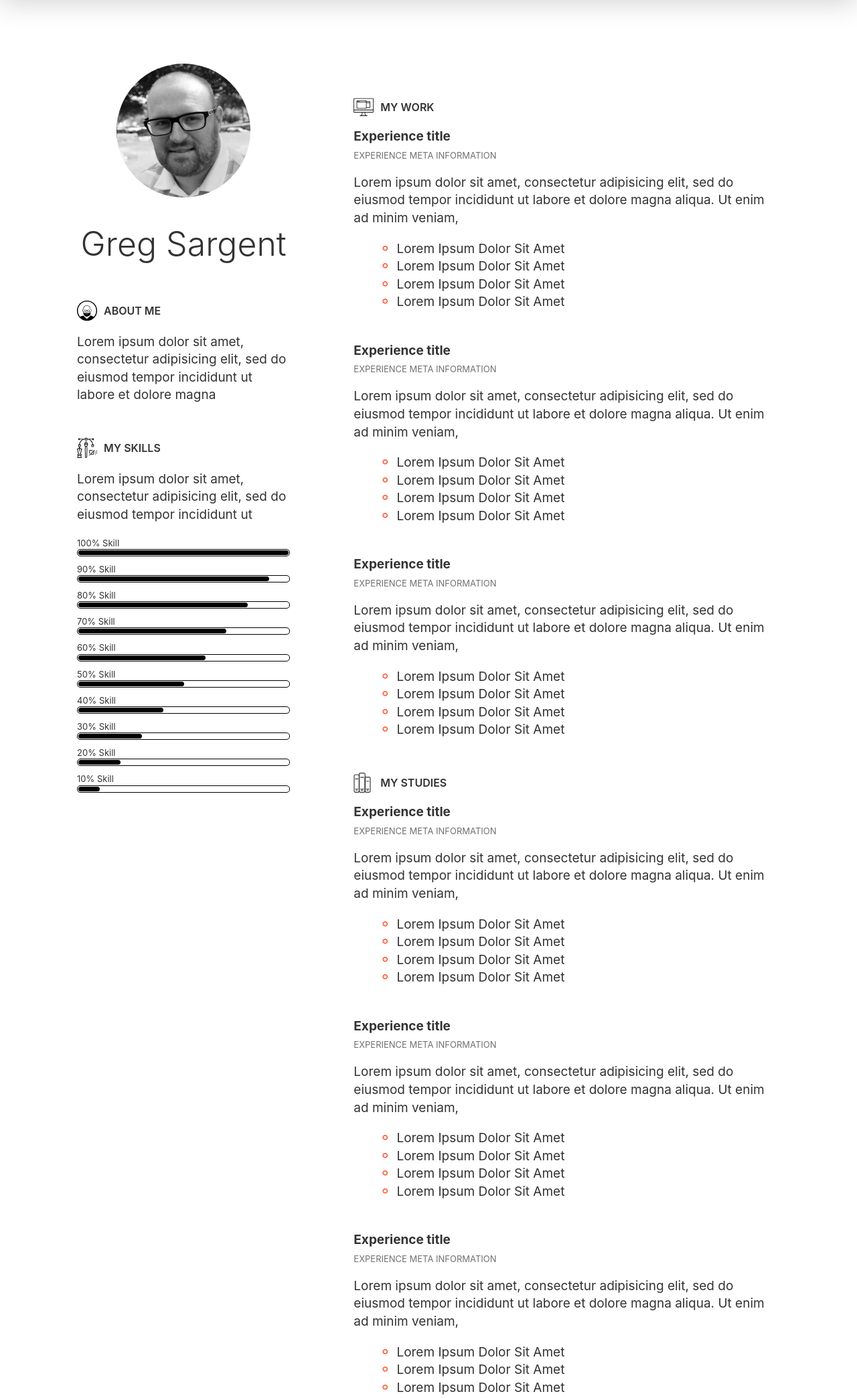
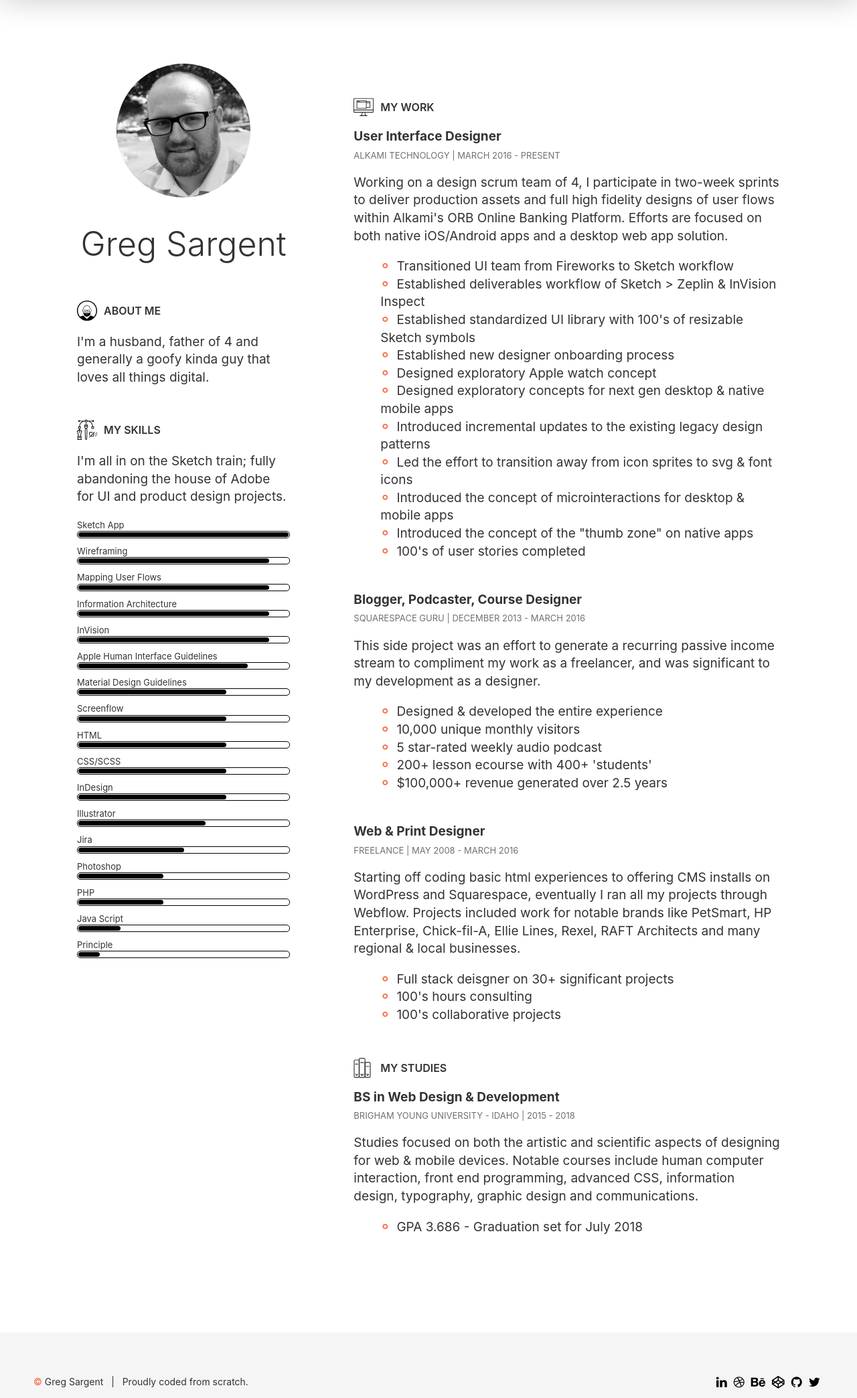
Before and after one commit to gksargent/gsargent.info, a PHP site: page /about in a window 1280 px wide. Shown: the part 105-2193 px from the top of the page at 67% size. Run offline with PHP 8.4, Linux system fonts and the light colour scheme.

Commit message:
about page content updated

```diff
--- a/about/index.php
+++ b/about/index.php
@@ -26,75 +26,124 @@
             <img class="rounded-image centered" src="http://www.gsargent.info/assets/images/_greg-profile.png" width="200" alt="Greg's profile photo">
             <h1 class="centered">Greg Sargent</h1>
             <h3 class="about-section">About Me</h3>
-            <p>Lorem ipsum dolor sit amet, consectetur adipisicing elit, sed do eiusmod tempor incididunt ut labore et dolore magna</p>
+            <p>I'm a husband, father of 4 and generally a goofy kinda guy that loves all things digital.</p>
             <h3 class="skills-section">My Skills</h3>
-            <p>Lorem ipsum dolor sit amet, consectetur adipisicing elit, sed do eiusmod tempor incididunt ut</p>
+            <p>I'm all in on the Sketch train; fully abandoning the house of Adobe for UI and product design projects.</p>
 
             <div class="skill-container">
-              <p class="skill-title">100% Skill</p>
+              <p class="skill-title">Sketch App</p>
               <div class="skill-outer">
                 <div class="skill-value-10"></div>
               </div><!-- end skill-outer-->
             </div><!-- end skill-container -->
 
             <div class="skill-container">
-              <p class="skill-title">90% Skill</p>
+              <p class="skill-title">Wireframing</p>
               <div class="skill-outer">
                 <div class="skill-value-9"></div>
               </div><!-- end skill-outer-->
             </div><!-- end skill-container -->
 
             <div class="skill-container">
-              <p class="skill-title">80% Skill</p>
+              <p class="skill-title">Mapping User Flows</p>
+              <div class="skill-outer">
+                <div class="skill-value-9"></div>
+              </div><!-- end skill-outer-->
+            </div><!-- end skill-container -->
+
+            <div class="skill-container">
+              <p class="skill-title">Information Architecture</p>
+              <div class="skill-outer">
+                <div class="skill-value-9"></div>
+              </div><!-- end skill-outer-->
+            </div><!-- end skill-container -->
+
+            <div class="skill-container">
+              <p class="skill-title">InVision</p>
+              <div class="skill-outer">
+                <div class="skill-value-9"></div>
+              </div><!-- end skill-outer-->
+            </div><!-- end skill-container -->
+
+            <div class="skill-container">
+              <p class="skill-title">Apple Human Interface Guidelines</p>
               <div class="skill-outer">
                 <div class="skill-value-8"></div>
               </div><!-- end skill-outer-->
             </div><!-- end skill-container -->
 
             <div class="skill-container">
-              <p class="skill-title">70% Skill</p>
+              <p class="skill-title">Material Design Guidelines</p>
               <div class="skill-outer">
                 <div class="skill-value-7"></div>
               </div><!-- end skill-outer-->
             </div><!-- end skill-container -->
 
             <div class="skill-container">
-              <p class="skill-title">60% Skill</p>
+              <p class="skill-title">Screenflow</p>
+              <div class="skill-outer">
+                <div class="skill-value-7"></div>
+              </div><!-- end skill-outer-->
+            </div><!-- end skill-container -->
+
+            <div class="skill-container">
+              <p class="skill-title">HTML</p>
+              <div class="skill-outer">
+                <div class="skill-value-7"></div>
+              </div><!-- end skill-outer-->
+            </div><!-- end skill-container -->
+
+            <div class="skill-container">
+              <p class="skill-title">CSS/SCSS</p>
+              <div class="skill-outer">
+                <div class="skill-value-7"></div>
+              </div><!-- end skill-outer-->
+            </div><!-- end skill-container -->
+
+            <div class="skill-container">
+              <p class="skill-title">InDesign</p>
+              <div class="skill-outer">
+                <div class="skill-value-7"></div>
+              </div><!-- end skill-outer-->
+            </div><!-- end skill-container -->
+
+            <div class="skill-container">
+              <p class="skill-title">Illustrator</p>
               <div class="skill-outer">
                 <div class="skill-value-6"></div>
               </div><!-- end skill-outer-->
             </div><!-- end skill-container -->
 
             <div class="skill-container">
-              <p class="skill-title">50% Skill</p>
+              <p class="skill-title">Jira</p>
               <div class="skill-outer">
                 <div class="skill-value-5"></div>
               </div><!-- end skill-outer-->
             </div><!-- end skill-container -->
 
             <div class="skill-container">
-              <p class="skill-title">40% Skill</p>
+              <p class="skill-title">Photoshop</p>
               <div class="skill-outer">
                 <div class="skill-value-4"></div>
               </div><!-- end skill-outer-->
             </div><!-- end skill-container -->
 
             <div class="skill-container">
-              <p class="skill-title">30% Skill</p>
+              <p class="skill-title">PHP</p>
               <div class="skill-outer">
-                <div class="skill-value-3"></div>
+                <div class="skill-value-4"></div>
               </div><!-- end skill-outer-->
             </div><!-- end skill-container -->
 
             <div class="skill-container">
-              <p class="skill-title">20% Skill</p>
+              <p class="skill-title">Java Script</p>
               <div class="skill-outer">
                 <div class="skill-value-2"></div>
               </div><!-- end skill-outer-->
             </div><!-- end skill-container -->
 
             <div class="skill-container">
-              <p class="skill-title">10% Skill</p>
+              <p class="skill-title">Principle</p>
               <div class="skill-outer">
                 <div class="skill-value-1"></div>
               </div><!-- end skill-outer-->
@@ -107,65 +156,49 @@
                ======================== -->
           <div id="portfolio-right" class="two-thirds column">
             <h3 class="experience-section">My Work</h3>
-            <p class="experience-title">Experience title</p>
-            <p class="experience-meta">Experience meta information</p>
-            <p>Lorem ipsum dolor sit amet, consectetur adipisicing elit, sed do eiusmod tempor incididunt ut labore et dolore magna aliqua. Ut enim ad minim veniam,</p>
+            <p class="experience-title">User Interface Designer</p>
+            <p class="experience-meta">Alkami Technology | March 2016 - Present</p>
+            <p>Working on a design scrum team of 4, I participate in two-week sprints to deliver production assets and full high fidelity designs of user flows within Alkami's ORB Online Banking Platform. Efforts are focused on both native iOS/Android apps and a desktop web app solution.</p>
             <ul>
-              <li>Lorem Ipsum Dolor Sit Amet</li>
-              <li>Lorem Ipsum Dolor Sit Amet</li>
-              <li>Lorem Ipsum Dolor Sit Amet</li>
-              <li>Lorem Ipsum Dolor Sit Amet</li>
+              <li>Transitioned UI team from Fireworks to Sketch workflow</li>
+              <li>Established deliverables workflow of Sketch > Zeplin &amp; InVision Inspect</li>
+              <li>Established standardized UI library with 100's of resizable Sketch symbols</li>
+              <li>Established new designer onboarding process</li>
+              <li>Designed exploratory Apple watch concept</li>
+              <li>Designed exploratory concepts for next gen desktop &amp; native mobile apps</li>
+              <li>Introduced incremental updates to the existing legacy design patterns</li>
+              <li>Led the effort to transition away from icon sprites to svg &amp; font icons</li>
+              <li>Introduced the concept of microinteractions for desktop &amp; mobile apps</li>
+              <li>Introduced the concept of the "thumb zone" on native apps</li>
+              <li>100's of user stories completed</li>
             </ul>
             <br>
-            <p class="experience-title">Experience title</p>
-            <p class="experience-meta">Experience meta information</p>
-            <p>Lorem ipsum dolor sit amet, consectetur adipisicing elit, sed do eiusmod tempor incididunt ut labore et dolore magna aliqua. Ut enim ad minim veniam,</p>
+            <p class="experience-title">Blogger, Podcaster, Course Designer</p>
+            <p class="experience-meta">Squarespace Guru | December 2013 - March 2016</p>
+            <p>This side project was an effort to generate a recurring passive income stream to compliment my work as a freelancer, and was significant to my development as a designer.</p>
             <ul>
-              <li>Lorem Ipsum Dolor Sit Amet</li>
-              <li>Lorem Ipsum Dolor Sit Amet</li>
-              <li>Lorem Ipsum Dolor Sit Amet</li>
-              <li>Lorem Ipsum Dolor Sit Amet</li>
+              <li>Designed &amp; developed the entire experience</li>
+              <li>10,000 unique monthly visitors</li>
+              <li>5 star-rated weekly audio podcast</li>
+              <li>200+ lesson ecourse with 400+ 'students'</li>
+              <li>$100,000+ revenue generated over 2.5 years</li>
             </ul>
             <br>
-            <p class="experience-title">Experience title</p>
-            <p class="experience-meta">Experience meta information</p>
-            <p>Lorem ipsum dolor sit amet, consectetur adipisicing elit, sed do eiusmod tempor incididunt ut labore et dolore magna aliqua. Ut enim ad minim veniam,</p>
+            <p class="experience-title">Web &amp; Print Designer</p>
+            <p class="experience-meta">Freelance | May 2008 - March 2016</p>
+            <p>Starting off coding basic html experiences to offering CMS installs on WordPress and Squarespace, eventually I ran all my projects through Webflow. Projects included work for notable brands like PetSmart, HP Enterprise, Chick-fil-A, Ellie Lines, Rexel, RAFT Architects and many regional &amp; local businesses.</p>
             <ul>
-              <li>Lorem Ipsum Dolor Sit Amet</li>
-              <li>Lorem Ipsum Dolor Sit Amet</li>
-              <li>Lorem Ipsum Dolor Sit Amet</li>
-              <li>Lorem Ipsum Dolor Sit Amet</li>
+              <li>Full stack deisgner on 30+ significant projects</li>
+              <li>100's hours consulting</li>
+              <li>100's collaborative projects</li>
             </ul>
 
             <h3 class="school-section">My Studies</h3>
-            <p class="experience-title">Experience title</p>
-            <p class="experience-meta">Experience meta information</p>
-            <p>Lorem ipsum dolor sit amet, consectetur adipisicing elit, sed do eiusmod tempor incididunt ut labore et dolore magna aliqua. Ut enim ad minim veniam,</p>
+            <p class="experience-title">BS in Web Design &amp; Development</p>
+            <p class="experience-meta">Brigham Young University - Idaho | 2015 - 2018</p>
+            <p>Studies focused on both the artistic and scientific aspects of designing for web &amp; mobile devices. Notable courses include human computer interaction, front end programming, advanced CSS, information design, typography, graphic design and communications.</p>
             <ul>
-              <li>Lorem Ipsum Dolor Sit Amet</li>
-              <li>Lorem Ipsum Dolor Sit Amet</li>
-              <li>Lorem Ipsum Dolor Sit Amet</li>
-              <li>Lorem Ipsum Dolor Sit Amet</li>
-            </ul>
-            <br>
-            <p class="experience-title">Experience title</p>
-            <p class="experience-meta">Experience meta information</p>
-            <p>Lorem ipsum dolor sit amet, consectetur adipisicing elit, sed do eiusmod tempor incididunt ut labore et dolore magna aliqua. Ut enim ad minim veniam,</p>
-            <ul>
-              <li>Lorem Ipsum Dolor Sit Amet</li>
-              <li>Lorem Ipsum Dolor Sit Amet</li>
-              <li>Lorem Ipsum Dolor Sit Amet</li>
-              <li>Lorem Ipsum Dolor Sit Amet</li>
-            </ul>
-            </br>
-      <p class="experience-title">Experience title</p>
-            <p class="experience-meta">Experience meta information</p>
-            <p>Lorem ipsum dolor sit amet, consectetur adipisicing elit, sed do eiusmod tempor incididunt ut labore et dolore magna aliqua. Ut enim ad minim veniam,</p>
-            <ul>
-              <li>Lorem Ipsum Dolor Sit Amet</li>
-              <li>Lorem Ipsum Dolor Sit Amet</li>
-              <li>Lorem Ipsum Dolor Sit Amet</li>
-              <li>Lorem Ipsum Dolor Sit Amet</li>
+              <li>GPA 3.686 - Graduation set for July 2018</li>
             </ul>
           </div>
         </div><!-- end columns -->
```
